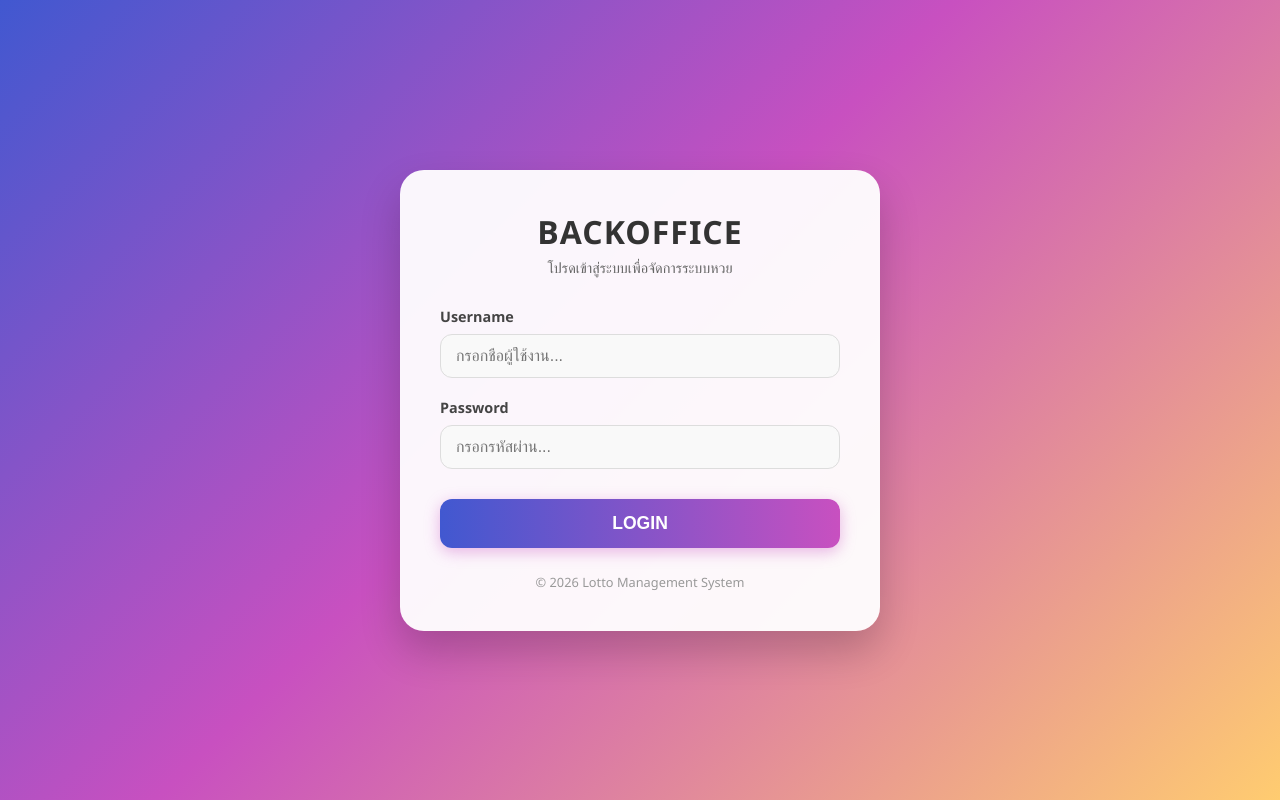
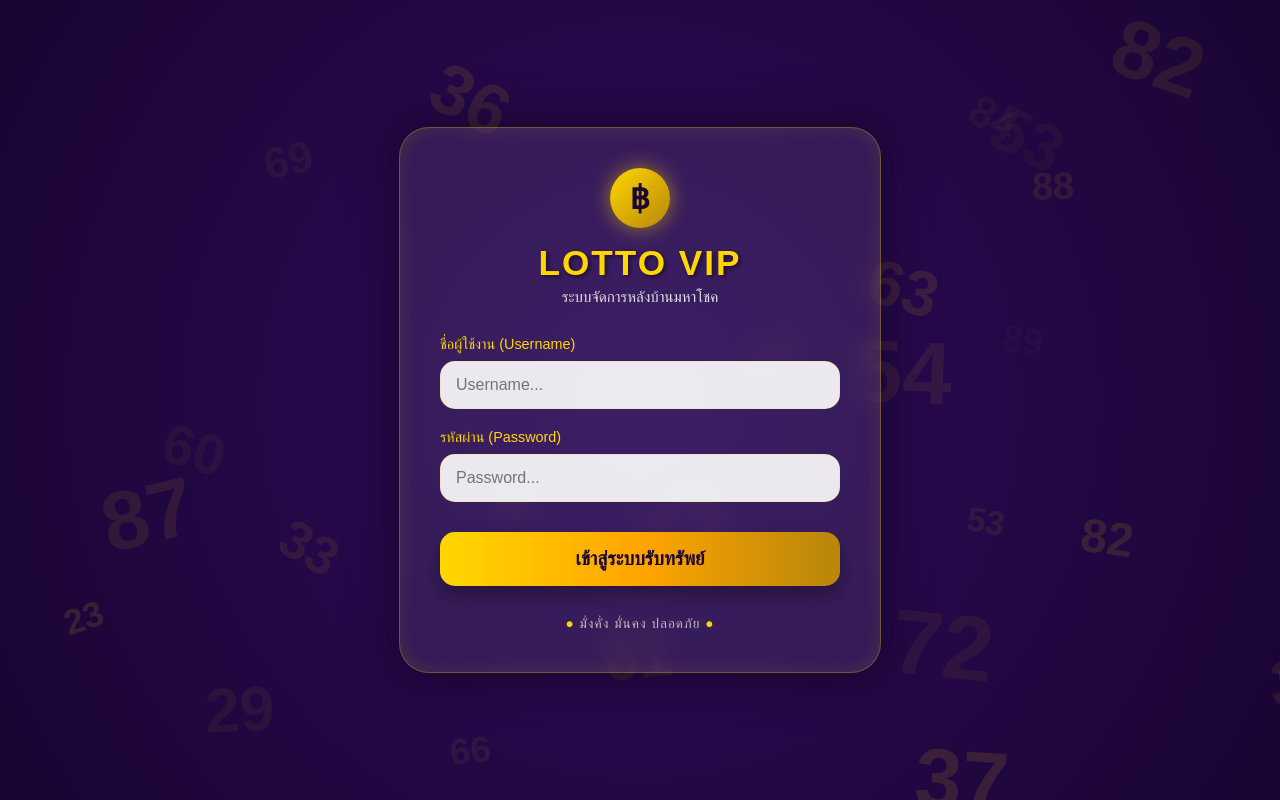
Before and after one commit to Foam-01/lotto, a React (Create React App) app in the folder web/: page / in a window 1280 px wide. Built offline with nearby package versions, Linux system fonts and the light colour scheme.

Commit message:
feat: enhance login page with random background numbers and improved styling

```diff
--- a/web/src/pages/Login.jsx
+++ b/web/src/pages/Login.jsx
@@ -4,37 +4,71 @@ function Login() {
   const [usr, setUsr] = useState("");
   const [pwd, setPwd] = useState("");
 
+  // สร้าง Array ของตัวเลขสุ่มสำหรับตกแต่งพื้นหลัง (เช่น 20 ตัว)
+  const backgroundNumbers = Array.from({ length: 25 }, (_, i) => ({
+    id: i,
+    number: Math.floor(Math.random() * 100)
+      .toString()
+      .padStart(2, "0"), // ตัวเลข 00-99
+    top: `${Math.random() * 100}%`,
+    left: `${Math.random() * 100}%`,
+    size: `${Math.random() * 4 + 2}rem`, // ขนาดสุ่ม 2rem - 6rem
+    opacity: Math.random() * 0.1 + 0.02, // ความใสสุ่ม 0.02 - 0.12
+    rotate: `${Math.random() * 60 - 30}deg`, // หมุนสุ่ม -30 ถึง 30 องศา
+  }));
+
   return (
     <div style={styles.container}>
+      {/* วนลูปสร้างตัวเลขตกแต่งพื้นหลัง */}
+      {backgroundNumbers.map((item) => (
+        <div
+          key={item.id}
+          style={{
+            ...styles.lottoBallBase,
+            top: item.top,
+            left: item.left,
+            fontSize: item.size,
+            opacity: item.opacity,
+            transform: `rotate(${item.rotate})`,
+          }}
+        >
+          {item.number}
+        </div>
+      ))}
+
       <div style={styles.card}>
         <div style={styles.header}>
-          <h1 style={styles.title}>BACKOFFICE</h1>
-          <p style={styles.subtitle}>โปรดเข้าสู่ระบบเพื่อจัดการระบบหวย</p>
+          <div style={styles.logoCircle}>฿</div>
+          <h1 style={styles.title}>LOTTO VIP</h1>
+          <p style={styles.subtitle}>ระบบจัดการหลังบ้านมหาโชค</p>
         </div>
 
         <div style={styles.formGroup}>
-          <label style={styles.label}>Username</label>
+          <label style={styles.label}>ชื่อผู้ใช้งาน (Username)</label>
           <input
             type="text"
             style={styles.input}
-            placeholder="กรอกชื่อผู้ใช้งาน..."
+            placeholder="Username..."
             onChange={(e) => setUsr(e.target.value)}
           />
         </div>
 
         <div style={styles.formGroup}>
-          <label style={styles.label}>Password</label>
+          <label style={styles.label}>รหัสผ่าน (Password)</label>
           <input
             type="password"
             style={styles.input}
-            placeholder="กรอกรหัสผ่าน..."
+            placeholder="Password..."
             onChange={(e) => setPwd(e.target.value)}
           />
         </div>
 
-        <button style={styles.button}>LOGIN</button>
+        <button style={styles.button}>เข้าสู่ระบบรับทรัพย์</button>
 
-        <div style={styles.footer}>© 2026 Lotto Management System</div>
+        <div style={styles.footer}>
+          <span style={{ color: "#FFD700" }}>●</span> มั่งคั่ง มั่นคง ปลอดภัย{" "}
+          <span style={{ color: "#FFD700" }}>●</span>
+        </div>
       </div>
     </div>
   );
@@ -47,75 +81,101 @@ const styles = {
     display: "flex",
     alignItems: "center",
     justifyContent: "center",
-    background:
-      "linear-gradient(135deg, #4158D0 0%, #C850C0 46%, #FFCC70 100%)", // สีสดใสกว่าเดิม
+    background: "radial-gradient(circle, #2D0B5A 0%, #1A0533 100%)",
     margin: 0,
     padding: 0,
     overflow: "hidden",
-    fontFamily: "'Kanit', 'Segoe UI', sans-serif",
+    fontFamily: "'Kanit', sans-serif",
+    position: "relative",
   },
+  // สไตล์พื้นฐานของตัวเลขตกแต่ง
+  lottoBallBase: {
+    position: "absolute",
+    fontWeight: "bold",
+    color: "#FFD700", // สีทอง
+    zIndex: 0,
+    userSelect: "none", // ป้องกันการคลุมดำเลือกตัวเลข
+  },
+
   card: {
-    backgroundColor: "rgba(255, 255, 255, 0.95)", // ขาวแบบโปร่งแสงนิดๆ
+    backgroundColor: "rgba(255, 255, 255, 0.08)",
+    backdropFilter: "blur(10px)",
     padding: "40px",
-    borderRadius: "24px",
-    boxShadow: "0 20px 40px rgba(0,0,0,0.2)", // เงาหนาๆ ให้ดูมีมิติ
+    borderRadius: "30px",
+    border: "1px solid rgba(255, 215, 0, 0.3)",
+    boxShadow: "0 0 50px rgba(0,0,0,0.5), inset 0 0 20px rgba(255,215,0,0.1)",
     width: "100%",
     maxWidth: "400px",
     textAlign: "center",
+    zIndex: 1, // ให้อยู่เหนือตัวเลขพื้นหลัง
   },
-  header: {
-    marginBottom: "30px",
+  // ... (styles ส่วน header, formGroup, label, input, button, footer เหมือนเดิม) ...
+  header: { marginBottom: "30px" },
+  logoCircle: {
+    width: "60px",
+    height: "60px",
+    background: "linear-gradient(135deg, #FFD700 0%, #B8860B 100%)",
+    borderRadius: "50%",
+    display: "flex",
+    alignItems: "center",
+    justifyContent: "center",
+    margin: "0 auto 15px",
+    fontSize: "2rem",
+    fontWeight: "bold",
+    color: "#1A0533",
+    boxShadow: "0 0 20px rgba(255,215,0,0.5)",
   },
   title: {
     margin: 0,
-    color: "#333",
-    fontSize: "2rem",
-    fontWeight: "800",
-    letterSpacing: "1px",
+    color: "#FFD700",
+    fontSize: "2.2rem",
+    fontWeight: "900",
+    letterSpacing: "2px",
+    textShadow: "2px 2px 4px rgba(0,0,0,0.5)",
   },
   subtitle: {
-    color: "#666",
-    fontSize: "0.9rem",
+    color: "#E0E0E0",
+    fontSize: "0.95rem",
     marginTop: "5px",
   },
-  formGroup: {
-    textAlign: "left",
-    marginBottom: "20px",
-  },
+  formGroup: { textAlign: "left", marginBottom: "20px" },
   label: {
     display: "block",
     marginBottom: "8px",
-    fontWeight: "600",
-    color: "#444",
+    fontWeight: "500",
+    color: "#FFD700",
     fontSize: "0.9rem",
   },
   input: {
     width: "100%",
-    padding: "12px 15px",
-    borderRadius: "12px",
-    border: "1px solid #ddd",
-    backgroundColor: "#f9f9f9",
+    padding: "14px 15px",
+    borderRadius: "15px",
+    border: "1px solid rgba(255,215,0,0.2)",
+    backgroundColor: "rgba(255,255,255,0.9)",
     fontSize: "1rem",
-    boxSizing: "border-box", // ป้องกัน input ทะลุการ์ด
+    boxSizing: "border-box",
     outline: "none",
+    transition: "0.3s",
   },
   button: {
     width: "100%",
-    padding: "14px",
-    borderRadius: "12px",
+    padding: "16px",
+    borderRadius: "15px",
     border: "none",
-    background: "linear-gradient(90deg, #4158D0, #C850C0)",
-    color: "white",
-    fontSize: "1.1rem",
-    fontWeight: "700",
+    background: "linear-gradient(90deg, #FFD700 0%, #FFA500 50%, #B8860B 100%)",
+    color: "#1A0533",
+    fontSize: "1.2rem",
+    fontWeight: "800",
     cursor: "pointer",
     marginTop: "10px",
-    boxShadow: "0 4px 15px rgba(200, 80, 192, 0.4)",
+    boxShadow: "0 10px 20px rgba(0,0,0,0.3)",
+    transition: "transform 0.2s",
   },
   footer: {
-    marginTop: "25px",
-    fontSize: "0.8rem",
-    color: "#999",
+    marginTop: "30px",
+    fontSize: "0.85rem",
+    color: "#BBB",
+    letterSpacing: "1px",
   },
 };
 
```
